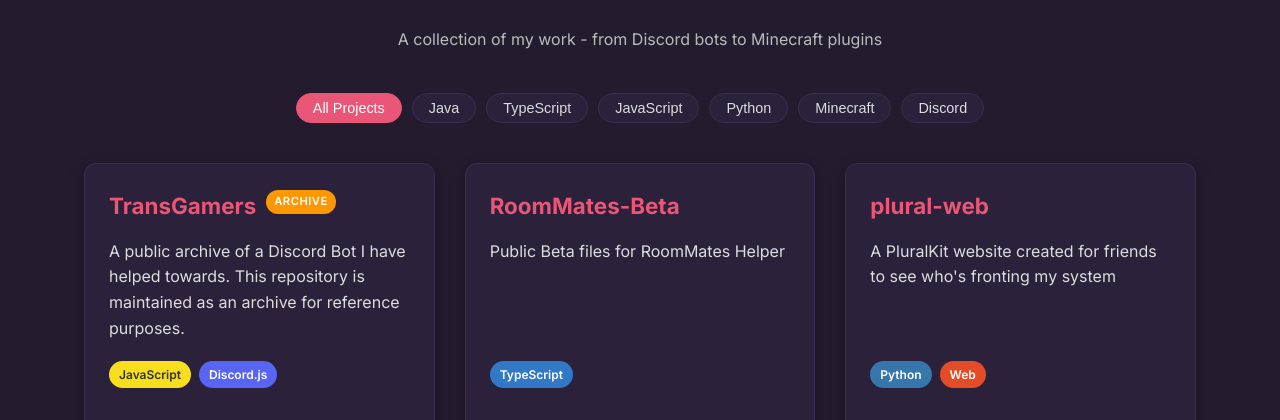
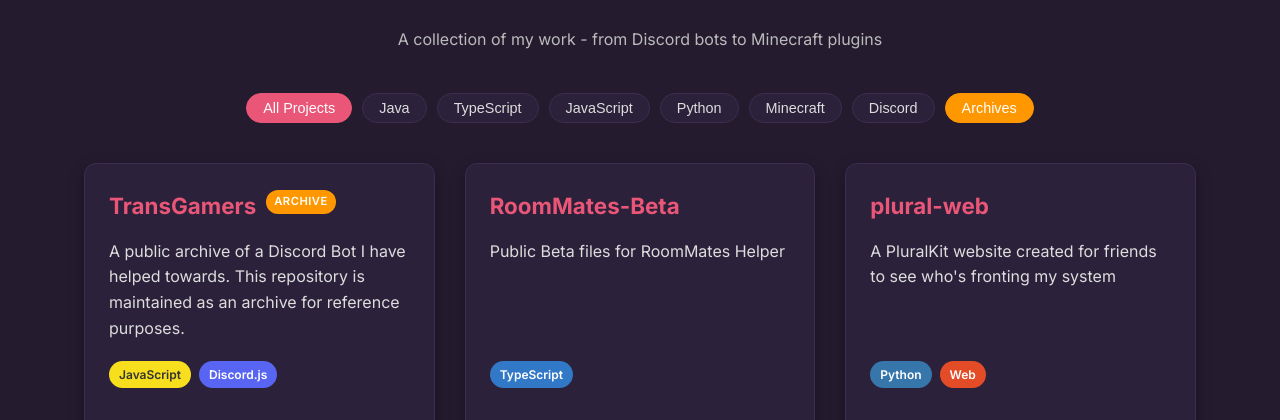
Before and after one commit to CloveTwilight3/portfolio-web, a website: page index.html in a window 1280 px wide. Shown: the part 814-1234 px from the top of the page. Drawn offline with Linux system fonts and the light colour scheme.

Commit message:
Update index.html

```diff
--- a/index.html
+++ b/index.html
@@ -62,7 +62,6 @@
         <div class="container">
             <h2>🔗 My Projects</h2>
             <p class="subtitle">A collection of my work - from Discord bots to Minecraft plugins</p>
-
                 <div class="project-filters">
                     <button class="filter-btn active" data-filter="all">All Projects</button>
                     <button class="filter-btn" data-filter="java">Java</button>
@@ -71,8 +70,8 @@
                     <button class="filter-btn" data-filter="python">Python</button>
                     <button class="filter-btn" data-filter="minecraft">Minecraft</button>
                     <button class="filter-btn" data-filter="discord">Discord</button>
+                    <button class="filter-btn" data-filter="archive">Archives</button>
                 </div>
-
             <div id="projects-container">
                 <!-- Projects will be loaded here via JavaScript -->
                 <div class="loading">Loading projects...</div>
```
Lines whose indentation alone changed are shown as unchanged.
